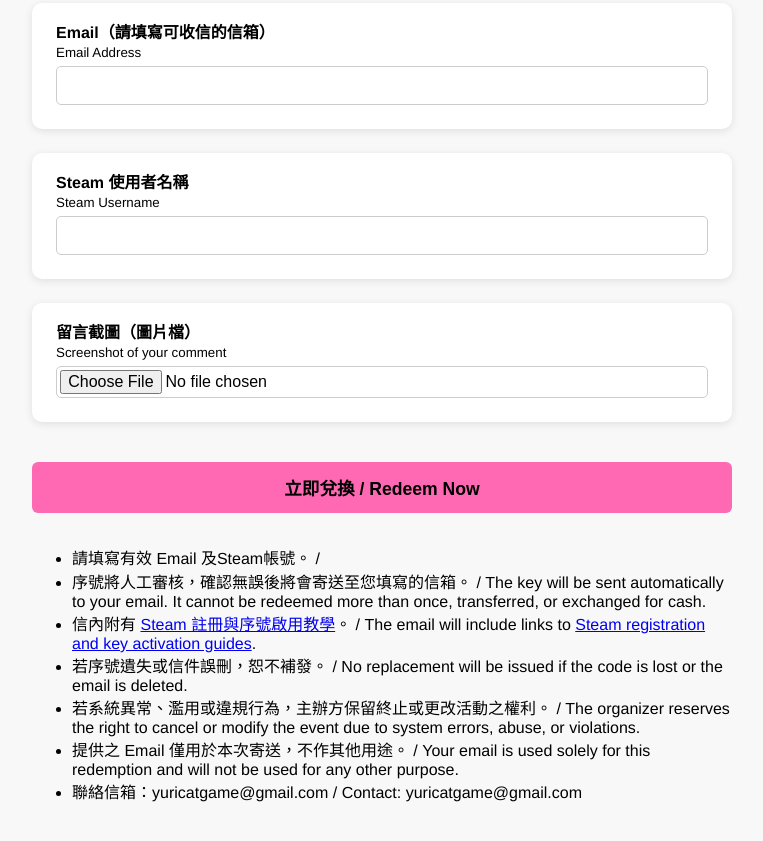
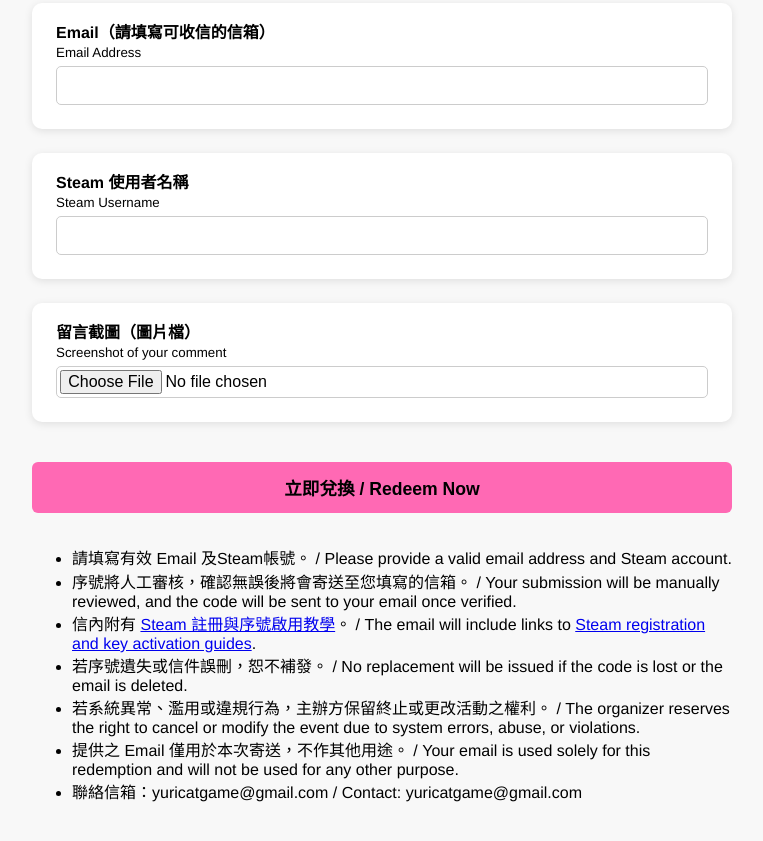
Before and after one commit to yuricatgame/Redeem_VIP, a plain HTML site: page index.html in a window 1280 px wide. Shown: the part 666-1507 px from the top of the page, without its empty margins (258-1021 px from the left). Drawn offline with Linux system fonts and the light colour scheme.

Commit message:
Update index.html

```diff
--- a/index.html
+++ b/index.html
@@ -102,8 +102,8 @@
   </form>
 
   <ul>
-    <li>請填寫有效 Email 及Steam帳號。 / </li>
-    <li>序號將人工審核，確認無誤後將會寄送至您填寫的信箱。 / The key will be sent automatically to your email. It cannot be redeemed more than once, transferred, or exchanged for cash.</li>
+    <li>請填寫有效 Email 及Steam帳號。 / Please provide a valid email address and Steam account.</li>
+    <li>序號將人工審核，確認無誤後將會寄送至您填寫的信箱。 / Your submission will be manually reviewed, and the code will be sent to your email once verified.</li>
     <li>信內附有 <a href="https://docs.google.com/document/d/1umkjX6z5Zqme5V87quc-zJJkk7rDMZ3zxeWbvgpJ7Qo/edit?usp=sharing" target="_blank">Steam 註冊與序號啟用教學</a>。 / The email will include links to <a href="https://docs.google.com/document/d/1umkjX6z5Zqme5V87quc-zJJkk7rDMZ3zxeWbvgpJ7Qo/edit?usp=sharing" target="_blank">Steam registration and key activation guides</a>.</li>
     <li>若序號遺失或信件誤刪，恕不補發。 / No replacement will be issued if the code is lost or the email is deleted.</li>
     <li>若系統異常、濫用或違規行為，主辦方保留終止或更改活動之權利。 / The organizer reserves the right to cancel or modify the event due to system errors, abuse, or violations.</li>
```
